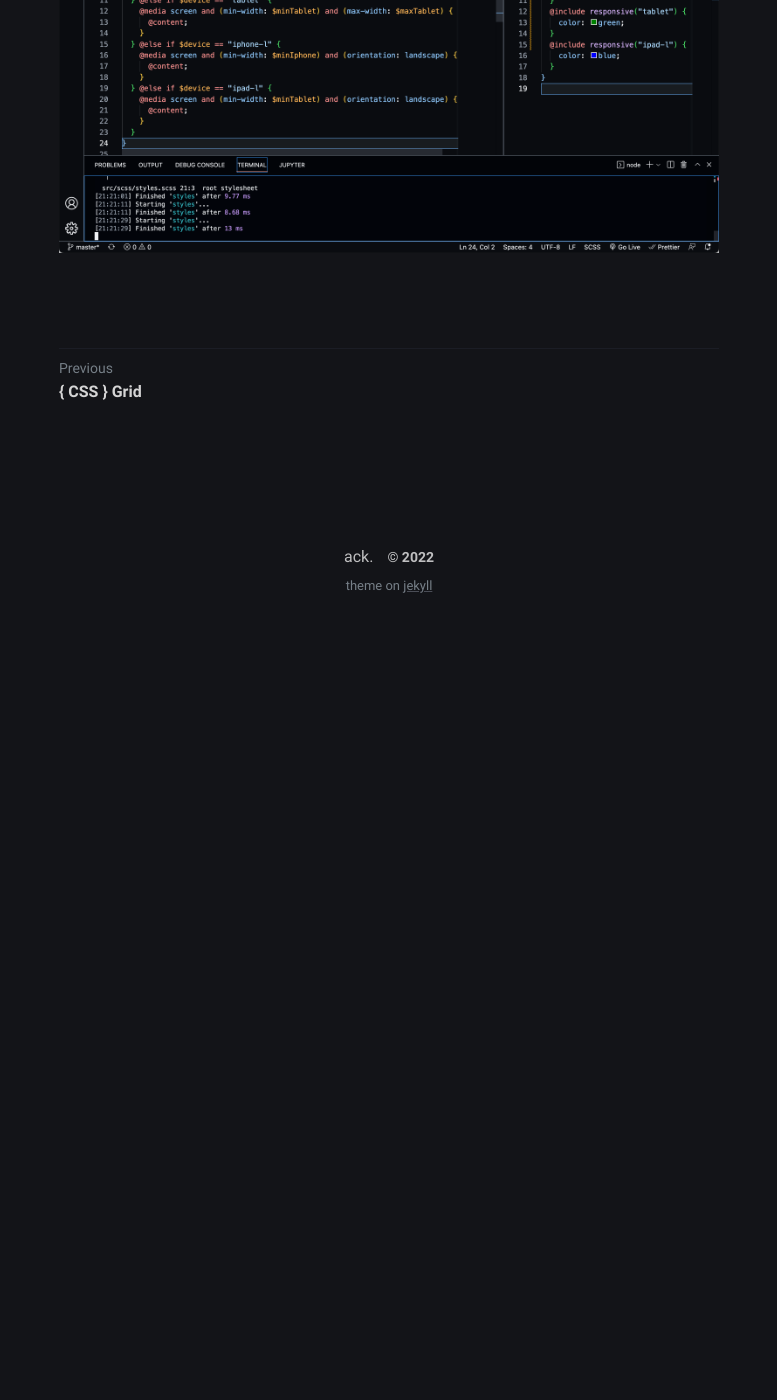
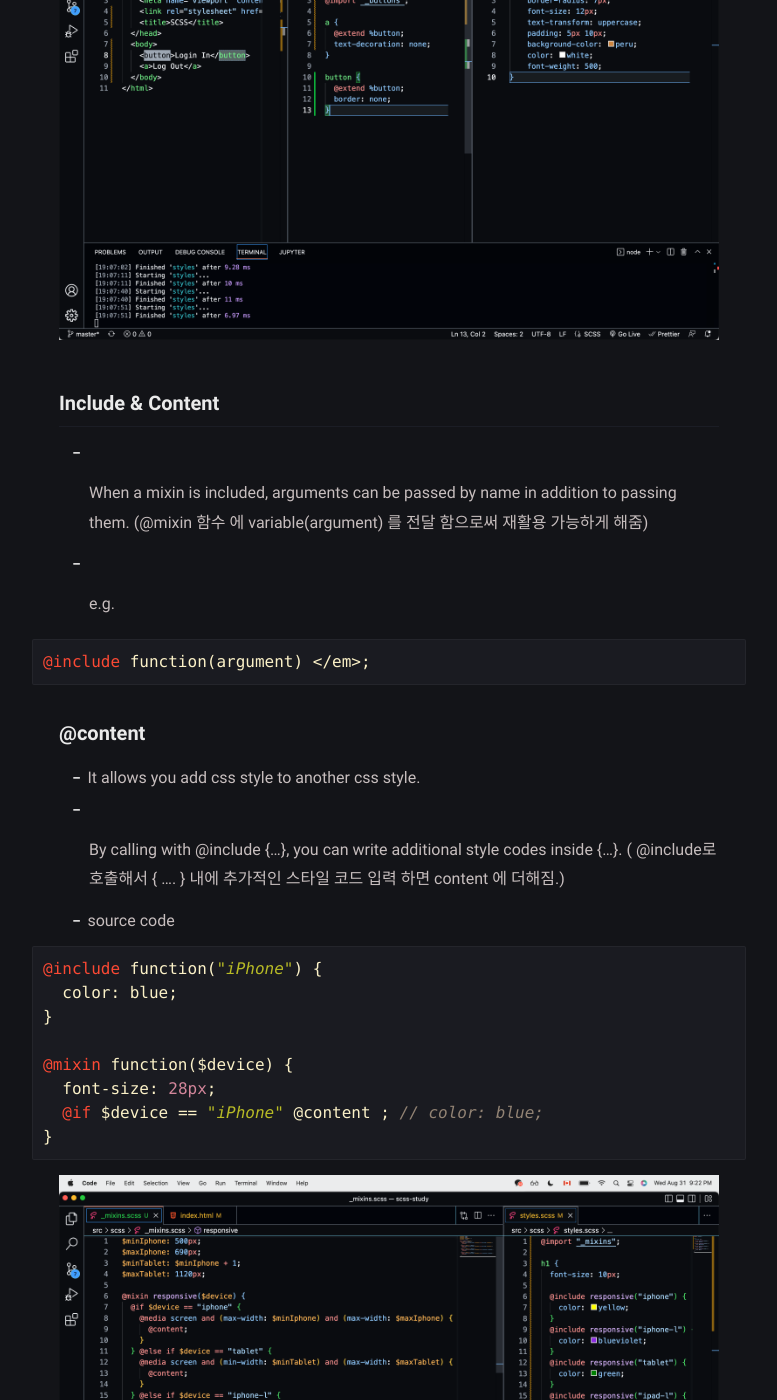
Before and after one commit to Hyukjoo-Lee/Hyukjoo-Lee.github.io, a Jekyll site: the page built from _posts/2022-08-31-SCSS_basic.markdown, in a window 1280 px wide and 1400 px high, scrolled down 2272 px. Shown: the whole window, without its empty margins (251-1028 px from the left). Built offline with Jekyll 4.4.1, drawn with Linux system fonts in a browser that asks for light colours; before the commit the page ends 2902 px from its top, so only the background shows below that; some of the changed text lies outside the part shown.

Commit message:
added additional explanations to scss_basic post

````diff
--- a/_posts/2022-08-31-SCSS_basic.markdown
+++ b/_posts/2022-08-31-SCSS_basic.markdown
@@ -7,18 +7,66 @@ description: "SCSS Features Reviews"
 
 **SCSS Features**
 
-#### Nesting
+### Nesting
+
+- SCSS allows you nest CSS selectors.
+- SCSS reduces the parent selector and allows you to write code easily depending on the HTML structure
+
+- e.g.
 
 ![nesting source code image](https://github.com/Hyukjoo-Lee/Hyukjoo-Lee.github.io/blob/main/_posts/images/SCSS_Nesting.png?raw=true "nesting_source")
 
-#### Mixins
+### Mixins
+
+- SCSS allows you make css styles like a function.
+- Defined @mixins can be reused throughout the website.
+  (css 스타일을 함수처럼 만들 수 있음.)
+
+- e.g.
+
+```scss
+@mixins function($param);
+```
 
 ![mixins source code image](https://github.com/Hyukjoo-Lee/Hyukjoo-Lee.github.io/blob/main/_posts/images/SCSS_Mixins.png?raw=true "mixins_source")
 
-#### Extends
+### Extends
+
+- It allows you to share styles.
+- Extends and mixins are both ways of encapsulizaion and reusable styles.
+
+- Souce code
 
 ![extends_source code image](https://github.com/Hyukjoo-Lee/Hyukjoo-Lee.github.io/blob/main/_posts/images/SCSS_Extends.png?raw=true "extends_source")
 
-#### Include & Content
+### Include & Content
+
+- When a mixin is included, arguments can be passed by name in addition to passing them.
+  (@mixin 함수 에 variable(argument) 를 전달 함으로써 재활용 가능하게 해줌)
+
+- e.g.
+
+```scss
+@include function(argument) </em>;
+```
+
+#### @content
+
+- It allows you add css style to another css style.
+- By calling with @include {...}, you can write additional style codes inside {...}.
+  ( @include로 호출해서 { .... } 내에 추가적인 스타일 코드 입력 하면 content 에 더해짐.)
+
+- source code
+
+```scss
+@include function("iPhone") {
+  color: blue;
+}
+
+@mixin function($device) {
+  font-size: 28px;
+  @if $device == "iPhone" @content ; // color: blue;
+}
+```
 
 ![Include&Content source code image](https://github.com/Hyukjoo-Lee/Hyukjoo-Lee.github.io/blob/main/_posts/images/SCSS_Include&content.png?raw=true "include&content_source")
````
Also changed, not shown: 1 other file.
